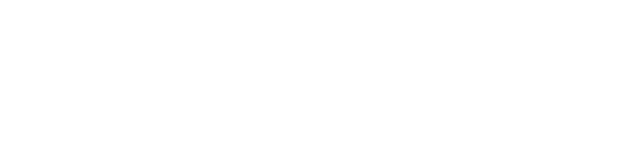
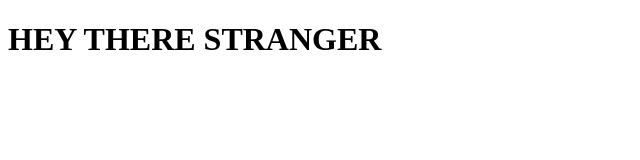
Before and after one commit to paivadavi/paivadavi.github.io, a plain HTML site: page index.html in a window 1280 px wide. Shown: the whole page, without its empty margins (0-640 px from the left). Drawn offline with Linux system fonts and the light colour scheme.

Commit message:
Update index.html
Still trying lol

```diff
--- a/index.html
+++ b/index.html
@@ -6,6 +6,7 @@
     <title>Davi Paiva</title>
 </head>
 <body>
+    <h1>HEY THERE STRANGER</h1>
 
 </body>
 </html>
```
